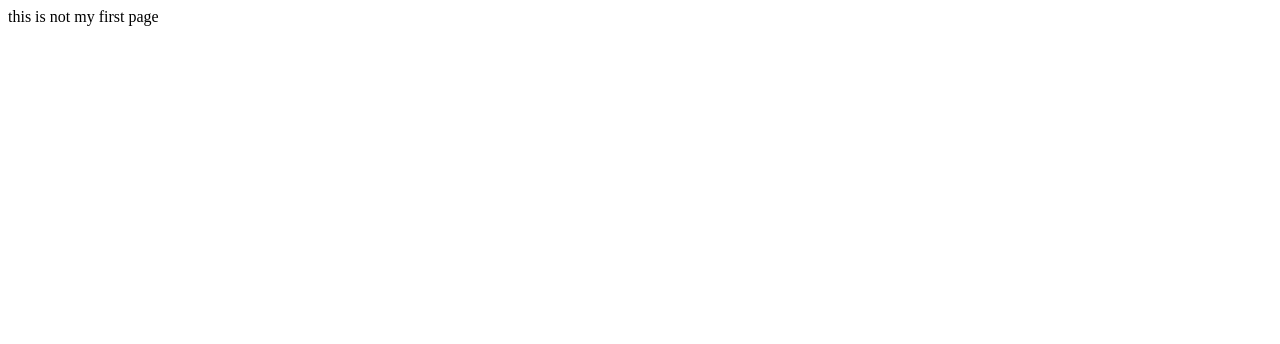
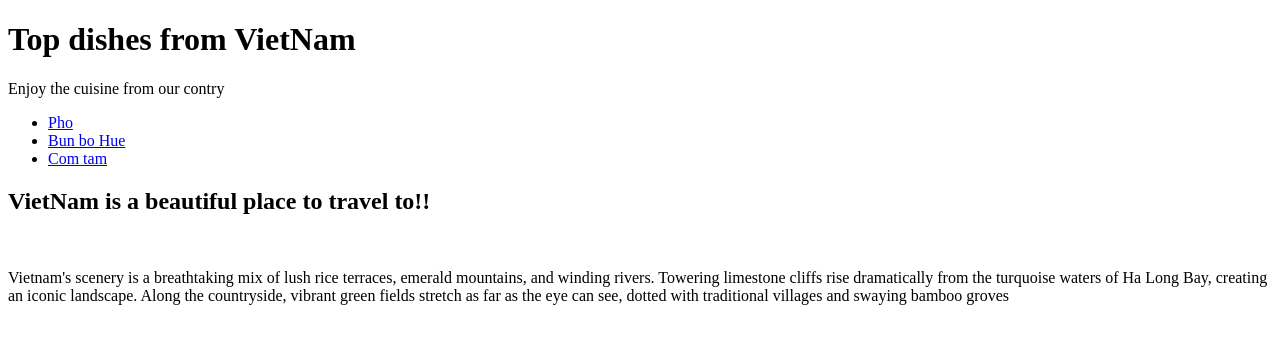
Before and after one commit to Felan1508/Felan1508, a plain HTML site: page Untitled-1.html in a window 1280 px wide. Drawn offline with Linux system fonts and the light colour scheme.

Commit message:
i modified a new page

```diff
--- a/Untitled-1.html
+++ b/Untitled-1.html
@@ -3,9 +3,32 @@
 <head>
     <meta charset="UTF-8">
     <meta name="viewport" content="width=device-width, initial-scale=1.0">
-    <title>My page</title>
+    <title>Welcome to VietNam</title>
 </head>
 <body>
-    this is not my first page
+    <header>
+    <h1>Top dishes from VietNam</h1>
+    <p>Enjoy the cuisine from our contry</p>
+    <nav>
+        <ul>
+            <li><a href="https://www.recipetineats.com/tachyon/2019/04/Beef-Pho_6.jpg?resize=500%2C375" target="_blank">
+                Pho
+            </a></li>
+            <li><a href="https://encrypted-tbn0.gstatic.com/images?q=tbn:ANd9GcSRdHqi6BMCDZCn5koVGH4s5EljsGoMP8dKyA&s" target="_blank">
+                Bun bo Hue
+            </a></li>
+            <li><a href="https://static.vinwonders.com/production/com-tam-sai-gon-thumb.jpg" target="_blank">
+                Com tam
+            </a></li>
+        </ul>
+    </nav>
+</header>
+<main>
+    <h2>VietNam is a beautiful place to travel to!!</h2>
+    <img src="" alt="">
+    <p>Vietnam's scenery is a breathtaking mix of lush rice terraces, emerald mountains, and winding rivers. Towering limestone cliffs rise dramatically from the turquoise waters of Ha Long Bay, creating an iconic landscape. Along the countryside, vibrant green fields stretch as far as the eye can see, dotted with traditional villages and swaying bamboo groves</p>
+</main>
+
+
 </body>
 </html>
```
